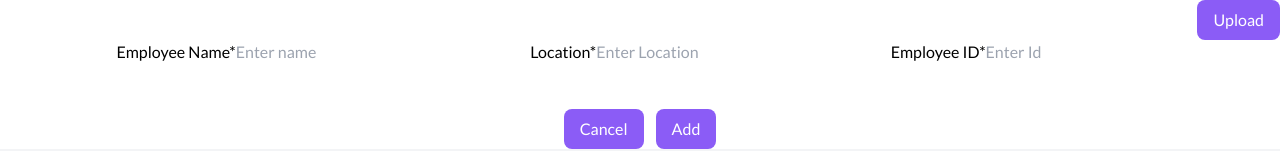
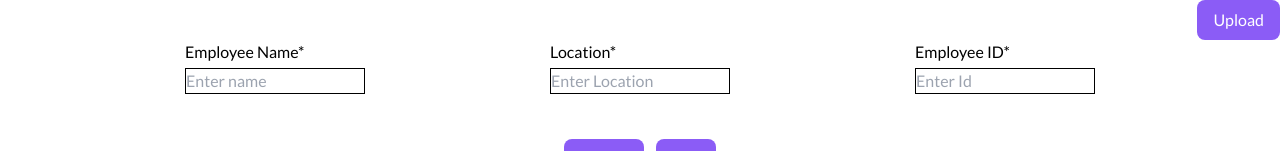
Before and after one commit to Teja1655/UploadMasterData, a React (Vite) app: page / in a window 1280 px wide. Shown: the top 151 px of the page. Built offline with nearby package versions, Linux system fonts and the light colour scheme; no server answers.

Commit message:
Made some changes in design

```diff
--- a/src/Components/EmployeeForm.jsx
+++ b/src/Components/EmployeeForm.jsx
@@ -12,7 +12,6 @@ setName(employeeData.name || '');
 setId(employeeData.id || '');
     }
   }, [employeeData]);
-
   const handleSubmit = async (e) => {
     e.preventDefault();
     const newEmployee = { name, id, location };
@@ -48,17 +47,17 @@ setId(employeeData.id || '');
   return (
     <form className="employee-form" onSubmit={handleSubmit} >
       <div className='flex justify-evenly'>
-        <label>
+        <label className='grid gap-1'>
           Employee Name*
-          <input type="text" placeholder="Enter name" value={name} onChange={(e) => setName(e.target.value)} required />
+          <input type="text" placeholder="Enter name" value={name} onChange={(e) => setName(e.target.value)} className='border-black border-[1px]' required />
         </label>
-        <label>
+        <label className='grid gap-1' >
           Location*
-          <input type="type" placeholder='Enter Location' value={location} onChange={(e) => setLocation(e.target.value)} required />
+          <input type="type" placeholder='Enter Location' value={location} onChange={(e) => setLocation(e.target.value)} className='border-black border-[1px]' required />
         </label>
-        <label>
+        <label className='grid gap-1'>
           Employee ID*
-          <input type='text' placeholder='Enter Id' value={id} onChange={(e) => setId(e.target.value)} required />
+          <input type='text' placeholder='Enter Id' value={id} onChange={(e) => setId(e.target.value)} required  className='border-black border-[1px]'/>
         </label>
       </div>
 
```
